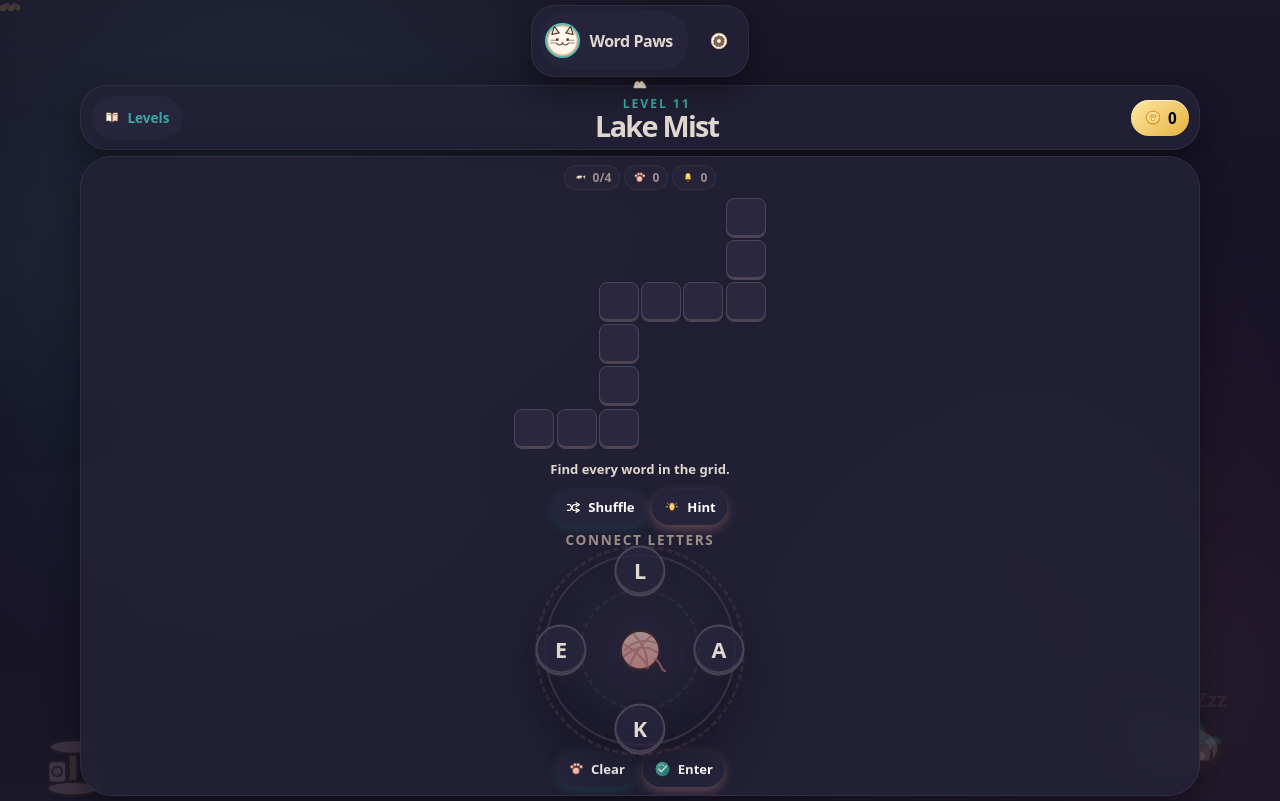
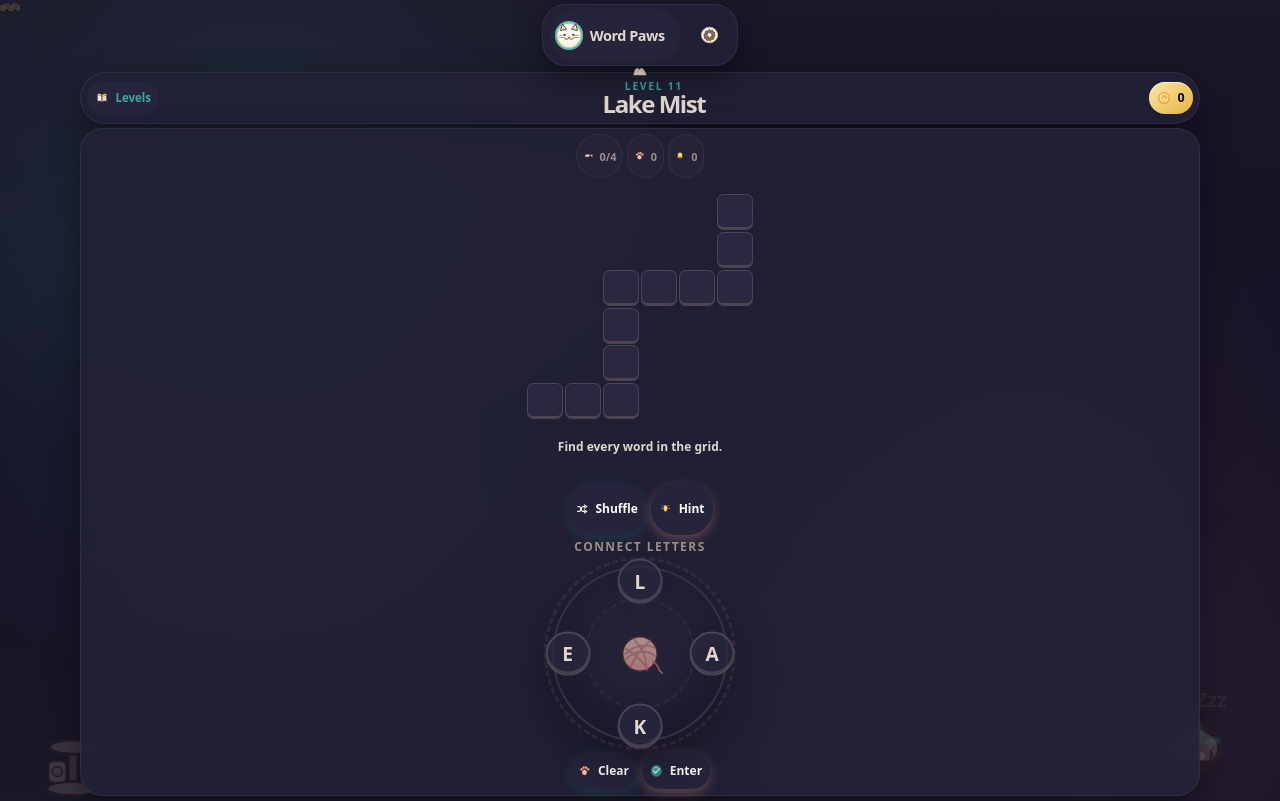
Before and after one commit to Supersmasher149/wordgames, a React (Vite) app: page / in a window 1280 px wide. Built offline with nearby package versions, Linux system fonts and the light colour scheme.

Commit message:
Fixed desktop layout

```diff
--- a/src/index.css
+++ b/src/index.css
@@ -215,10 +215,12 @@ html {
   overflow-x: hidden;
   overflow-y: auto;
   overscroll-behavior: none;
+  height: auto;
 }
 
 body {
   min-height: 100dvh;
+  height: auto;
   margin: 0;
   min-width: 320px;
   overscroll-behavior: none;
@@ -276,6 +278,8 @@ p {
 
 #root {
   min-height: 100dvh;
+  height: auto;
+  max-height: none;
 }
 
 /* ==============================
@@ -286,6 +290,8 @@ p {
   display: flex;
   flex-direction: column;
   min-height: 100dvh;
+  height: auto;
+  max-height: none;
   isolation: isolate;
   padding: clamp(0.4rem, 1.2vw, 0.75rem);
   padding-top: max(env(safe-area-inset-top), clamp(0.4rem, 1.2vw, 0.75rem));
@@ -753,10 +759,9 @@ p {
   border-radius: 2rem;
   display: grid;
   gap: clamp(0.35rem, 1vh, 0.75rem);
-  grid-template-rows: auto 1fr auto auto auto;
+  grid-template-rows: auto auto auto auto auto;
   justify-items: center;
   min-height: 0;
-  overflow-x: hidden;
   padding: clamp(0.5rem, 1.5vw, 1rem);
 }
 
@@ -1410,6 +1415,22 @@ p {
   .plant-decor {
     display: block;
   }
+
+  /* Desktop wheel sizing responsive to height */
+  .letter-wheel {
+    width: min(clamp(220px, 28vh, 330px), 100%);
+  }
+
+  .wheel-letter {
+    font-size: clamp(1.2rem, 3.5vh, 1.75rem);
+    height: clamp(2.8rem, 12vh, 4.4rem);
+    width: clamp(2.8rem, 12vh, 4.4rem);
+  }
+
+  .game-board {
+    gap: clamp(0.35rem, 1.2vh, 0.75rem);
+    padding: clamp(0.5rem, 1.5vh, 1rem);
+  }
 }
 
 /* ==============================
@@ -1419,120 +1440,227 @@ p {
 
 @media (min-width: 900px) and (max-height: 900px) {
   :root {
-    --cell-size: clamp(30px, 5vh, 46px);
+    --cell-size: clamp(26px, 4.5vh, 42px);
   }
 
   .app-shell {
-    padding: clamp(0.25rem, 0.6vh, 0.5rem);
+    padding: clamp(0.2rem, 0.5vh, 0.4rem);
   }
 
   .app-header {
-    margin-bottom: 0.5rem;
-    padding: 0.35rem 0.5rem;
-    gap: 0.6rem;
+    margin-bottom: 0.35rem;
+    padding: 0.25rem 0.4rem;
+    gap: 0.5rem;
   }
 
   .brand-mark {
-    width: 2.2rem;
-    height: 2.2rem;
+    width: 1.8rem;
+    height: 1.8rem;
   }
 
   .brand-text {
-    font-size: 1rem;
+    font-size: 0.9rem;
+  }
+
+  .brand-button {
+    gap: 0.4rem;
   }
 
   .settings-trigger {
-    width: 2.2rem;
-    height: 2.2rem;
+    width: 1.8rem;
+    height: 1.8rem;
   }
 
   .game-screen {
+    gap: 0.25rem;
+  }
+
+  .game-topbar {
+    padding: clamp(0.3rem, 0.8vh, 0.5rem);
     gap: 0.35rem;
   }
 
+  .game-topbar h1 {
+    font-size: clamp(1.1rem, 2vw, 1.5rem);
+  }
+
+  .eyebrow {
+    font-size: 0.65rem;
+  }
+
+  .level-title-block {
+    min-width: 0;
+  }
+
+  .levels-button {
+    font-size: 0.72rem;
+    padding: 0.3rem 0.5rem;
+    min-height: 32px;
+  }
+
+  .coin-pill {
+    font-size: 0.78rem;
+    padding: 0.3rem 0.5rem;
+    min-height: 32px;
+  }
+
+  .coin-icon {
+    width: 0.9rem;
+    height: 0.9rem;
+  }
+
+  .game-board {
+    padding: clamp(0.25rem, 0.7vh, 0.4rem);
+    gap: clamp(0.15rem, 0.4vh, 0.3rem);
+    border-radius: 1.4rem;
+  }
+
+  .crossword-panel {
+    padding: 0.1rem;
+  }
+
+  .crossword-grid {
+    gap: 0.12rem;
+  }
+
+  .crossword-row {
+    gap: 0.12rem;
+  }
+
+  .grid-cell {
+    border-radius: clamp(0.25rem, 0.6vw, 0.4rem);
+    font-size: clamp(0.75rem, 2vh, 1.1rem);
+  }
+
+  .stats-row {
+    gap: 0.25rem;
+  }
+
+  .stat-pill {
+    font-size: 0.68rem;
+    padding: 0.15rem 0.35rem;
+    min-height: auto;
+  }
+
+  .stat-icon {
+    width: 0.72rem;
+    height: 0.72rem;
+  }
+
+  .feedback {
+    font-size: 0.75rem;
+    min-height: 1.4rem;
+    padding: 0.15rem 0.4rem;
+  }
+
+  .power-actions {
+    gap: 0.3rem;
+  }
+
+  .power-actions button {
+    font-size: 0.75rem;
+    min-height: 30px;
+    padding: 0.25rem 0.5rem;
+  }
+
+  .letter-wheel {
+    width: min(clamp(170px, 22vh, 250px), 100%);
+  }
+
+  .wheel-letter {
+    font-size: clamp(0.85rem, 2.5vh, 1.2rem);
+    height: clamp(2rem, 7vh, 2.8rem);
+    width: clamp(2rem, 7vh, 2.8rem);
+  }
+
+  .wheel-letter small {
+    font-size: 0.5rem;
+    height: 0.85rem;
+    width: 0.85rem;
+    right: -0.05rem;
+    top: -0.05rem;
+  }
+
+  .selected-word {
+    font-size: 0.75rem;
+    min-height: 1rem;
+  }
+
+  .tap-actions {
+    gap: 0.3rem;
+  }
+
+  .tap-actions button {
+    font-size: 0.75rem;
+    min-height: 30px;
+    padding: 0.25rem 0.5rem;
+  }
+
+  .wheel-panel {
+    gap: 0.2rem;
+  }
+
+  .btn-icon {
+    width: 0.85rem;
+    height: 0.85rem;
+  }
+
+  .paw-decor-left,
+  .paw-decor-right {
+    display: none;
+  }
+}
+
+/* Very short viewport: allow page scroll and minimal spacing */
+@media (max-height: 700px) {
+  .app-shell {
+    padding: 0.2rem;
+  }
+
+  .app-header {
+    margin-bottom: 0.25rem;
+    padding: 0.2rem 0.35rem;
+  }
+
+  .game-screen {
+    gap: 0.2rem;
+  }
+
   .game-topbar {
-    padding: clamp(0.4rem, 1.2vh, 0.7rem);
-    gap: 0.5rem;
+    padding: 0.25rem 0.35rem;
+    gap: 0.25rem;
   }
 
   .game-topbar h1 {
-    font-size: clamp(1.3rem, 2.5vw, 1.8rem);
+    font-size: clamp(0.9rem, 3vw, 1.2rem);
   }
 
   .game-board {
-    padding: clamp(0.35rem, 1vh, 0.6rem);
-    gap: clamp(0.2rem, 0.6vh, 0.4rem);
-  }
-
-  .crossword-panel {
-    padding: 0.15rem;
-  }
-
-  .crossword-grid {
-    gap: 0.14rem;
-  }
-
-  .crossword-row {
-    gap: 0.14rem;
-  }
-
-  .grid-cell {
-    border-radius: clamp(0.3rem, 1vw, 0.5rem);
-    font-size: clamp(0.9rem, 2.5vw, 1.3rem);
-  }
-
-  .stats-row {
-    gap: 0.3rem;
-  }
-
-  .stat-pill {
-    font-size: 0.75rem;
-    padding: 0.2rem 0.45rem;
+    padding: 0.2rem;
+    gap: 0.15rem;
+  }
+
+  .letter-wheel {
+    width: min(clamp(140px, 20vh, 220px), 100%);
+  }
+
+  .wheel-letter {
+    font-size: clamp(0.75rem, 2vh, 1rem);
+    height: clamp(1.6rem, 6vh, 2.4rem);
+    width: clamp(1.6rem, 6vh, 2.4rem);
+  }
+
+  .power-actions button,
+  .tap-actions button {
+    font-size: 0.7rem;
+    min-height: 26px;
+    padding: 0.2rem 0.4rem;
   }
 
   .feedback {
-    font-size: 0.82rem;
-    min-height: 1.8rem;
-    padding: 0.25rem 0.5rem;
-  }
-
-  .power-actions {
-    gap: 0.4rem;
-  }
-
-  .power-actions button {
-    font-size: 0.82rem;
-    min-height: 36px;
-    padding: 0.35rem 0.7rem;
-  }
-
-  .letter-wheel {
-    width: min(clamp(190px, 24vh, 280px), 100%);
-  }
-
-  .wheel-letter {
-    font-size: clamp(1rem, 3vw, 1.35rem);
-    height: clamp(2.5rem, 9vh, 3.2rem);
-    width: clamp(2.5rem, 9vh, 3.2rem);
-  }
-
-  .selected-word {
-    font-size: 0.85rem;
+    font-size: 0.7rem;
     min-height: 1.2rem;
-  }
-
-  .tap-actions {
-    gap: 0.4rem;
-  }
-
-  .tap-actions button {
-    font-size: 0.82rem;
-    min-height: 36px;
-    padding: 0.35rem 0.7rem;
-  }
-
-  .wheel-panel {
-    gap: 0.3rem;
+    padding: 0.1rem 0.3rem;
   }
 
   .paw-decor-left,
```
